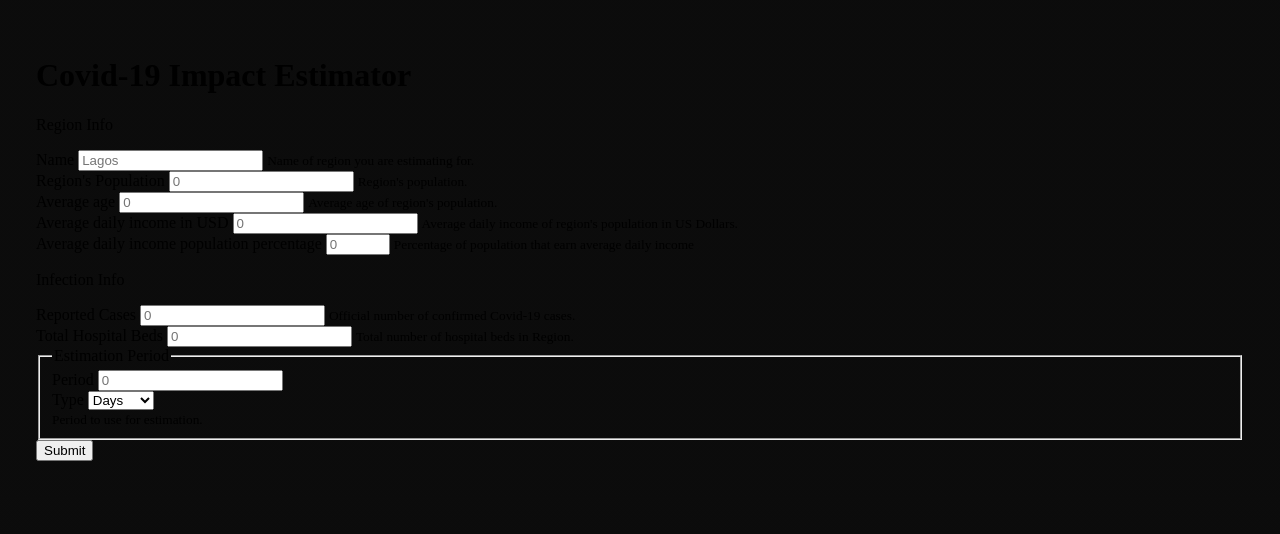
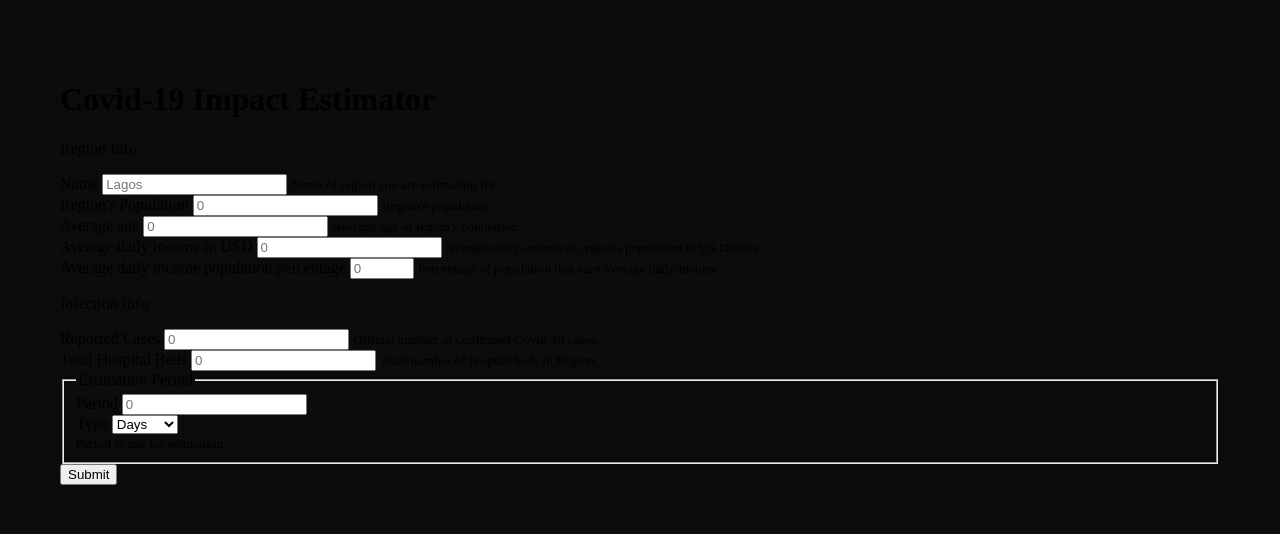
Before and after one commit to patbpm/convid19estimator, a Django app: page / in a window 1280 px wide. Shown: the top 534 px of the page. Run offline with Django 3.2, Linux system fonts and the light colour scheme.

Commit message:
Ajusting the prelood 2

```diff
--- a/templates/base.html
+++ b/templates/base.html
@@ -17,8 +17,8 @@
             background: linear-gradient(rgba(7, 7, 7, 0.8), rgba(7, 7, 7, 0.8));
             background-color: #202020;
             background-size: cover;
-            padding: 18px;
-            margin: 18px;
+            padding: 50px;
+            margin: 10px;
         }
         @media (max-width: 300px) {
             body { background-color: #405856; }
```
